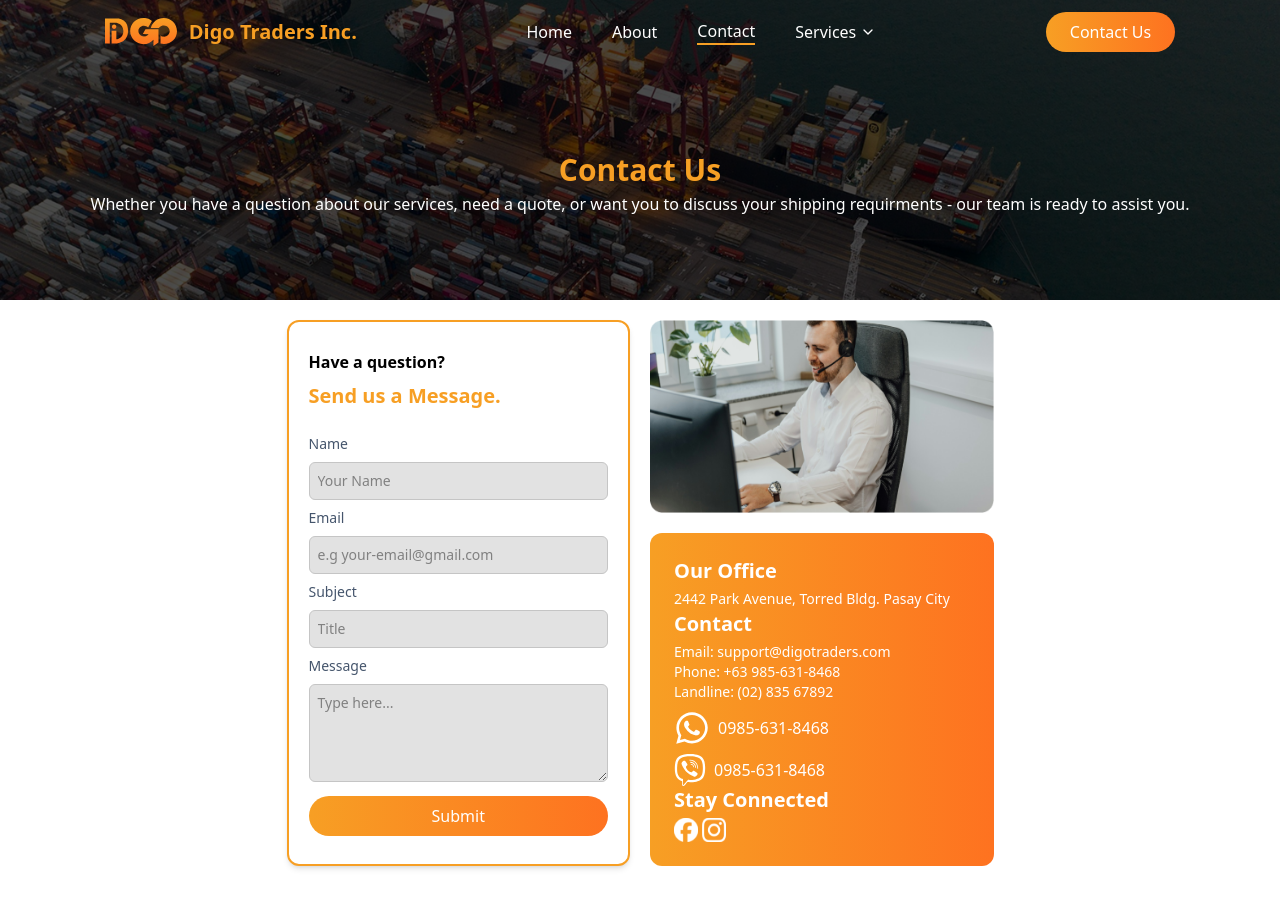
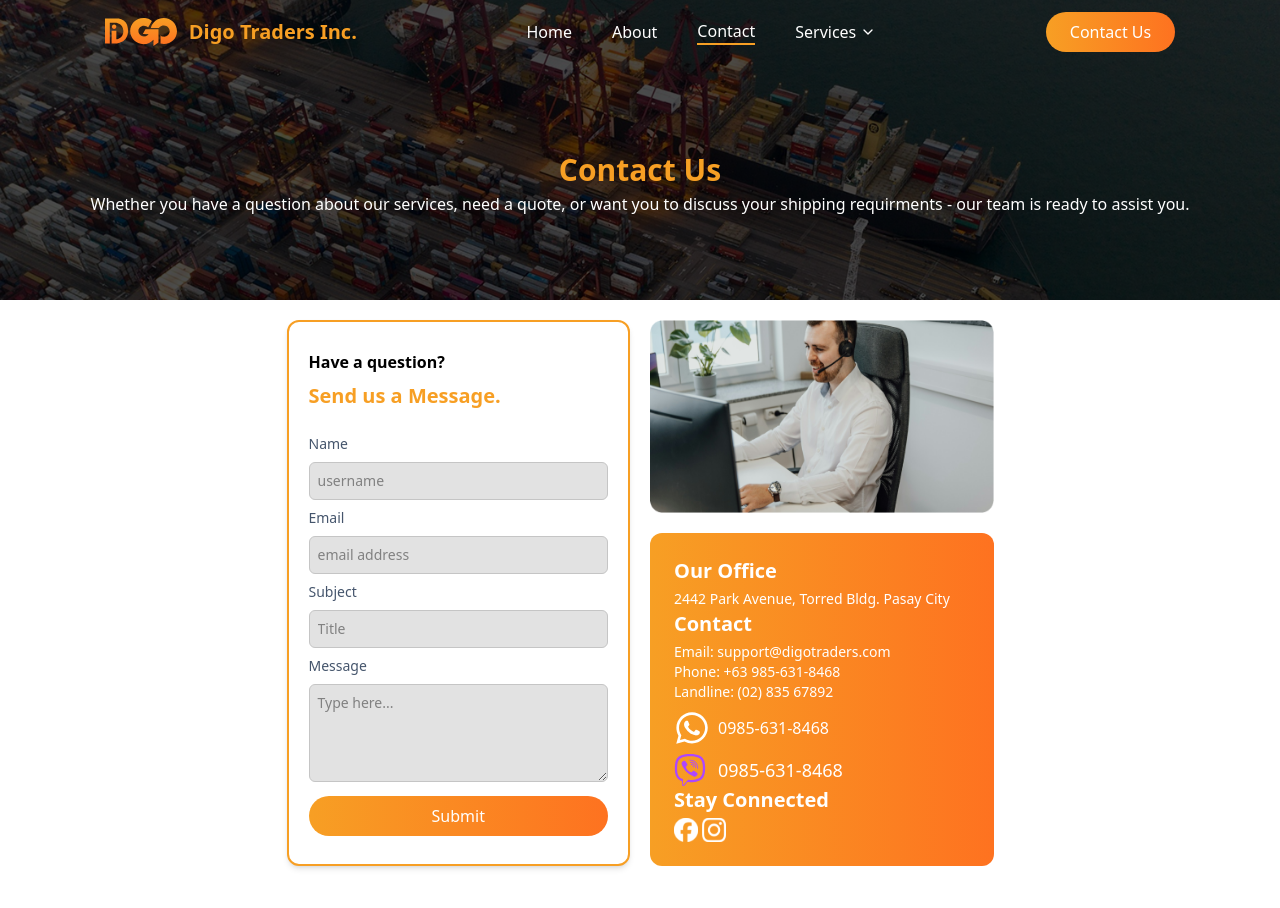
Before and after one commit to rastynkhen18/DigoTradersIncorporated-LandingPage, a React (Vite) app: page /contact in a window 1280 px wide. Shown: the top 908 px of the page. Built offline with nearby package versions, Linux system fonts and the light colour scheme; grey boxes are pictures that could not be loaded.

Commit message:
new link viber

```diff
--- a/src/pages/Contact.jsx
+++ b/src/pages/Contact.jsx
@@ -54,7 +54,7 @@ const Contact = () => {
 										<label className="block text-sm font-medium text-slate-600 mb-2">Name</label>
 										<input
 											type="text"
-											placeholder="Your Name"
+											placeholder="username"
 											name="name"
 											required
 											className="w-full p-2 text-sm border border-[var(--gray-color)] rounded-md bg-[#e2e2e2] placeholder-[var(--gray-accent)] placeholder:text-sm focus:outline-none mb-2"
@@ -65,7 +65,7 @@ const Contact = () => {
 										<label className="block text-sm font-medium  text-slate-600  mb-2">Email</label>
 										<input
 											type="email"
-											placeholder="e.g your-email@gmail.com"
+											placeholder="email address"
 											name="email"
 											required
 											className="w-full p-2 text-sm border border-[var(--gray-color)] rounded-md bg-[#e2e2e2] placeholder-[var(--gray-accent)] placeholder:text-sm focus:outline-none mb-2"
@@ -148,12 +148,20 @@ const Contact = () => {
 											</a>
 										</div>
 										{/* Viber */}
-										<div className="flex flex-row items-center space-x-2">
-											{/* Viber */}
-											<a href="https://vb.me/09856318468" target="_blank" className="text-white text-2xl hover:scale-110 transition-transform">
+										<div className="flex flex-row items-center space-x-3">
+											{/* Viber Icon */}
+											<a
+												href="viber://add?number=639856318468"
+												target="_blank"
+												rel="noopener noreferrer"
+												className="text-purple-500 hover:scale-110 transition-transform"
+												aria-label="Chat with us on Viber"
+											>
 												<FaViber size={32} />
 											</a>
-											<a href="https://vb.me/09856318468" target="_blank" className="hover:underline">
+
+											{/* Viber Number */}
+											<a href="viber://add?number=639856318468" target="_blank" rel="noopener noreferrer" className="text-white text-lg hover:underline">
 												0985-631-8468
 											</a>
 										</div>
```
